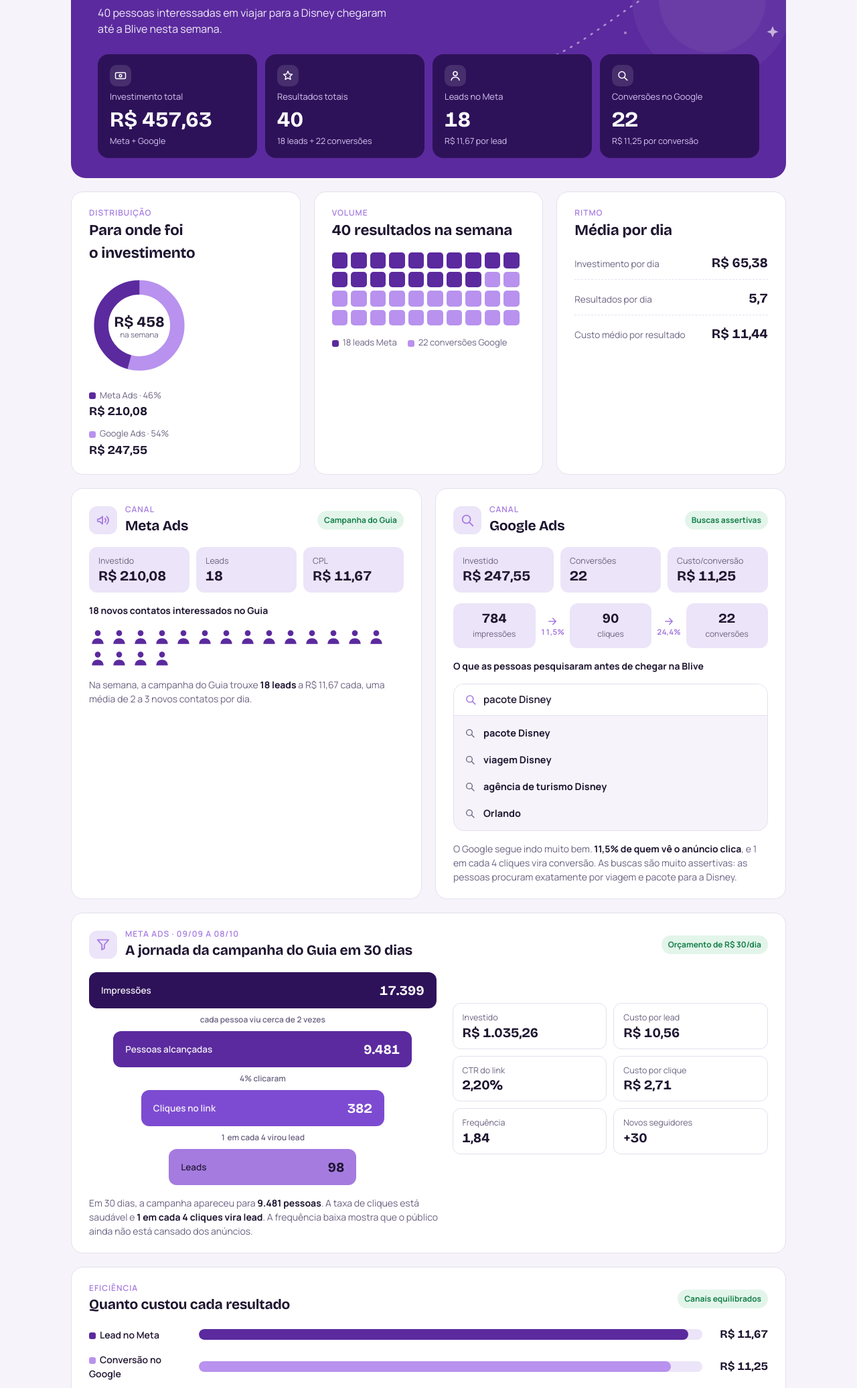
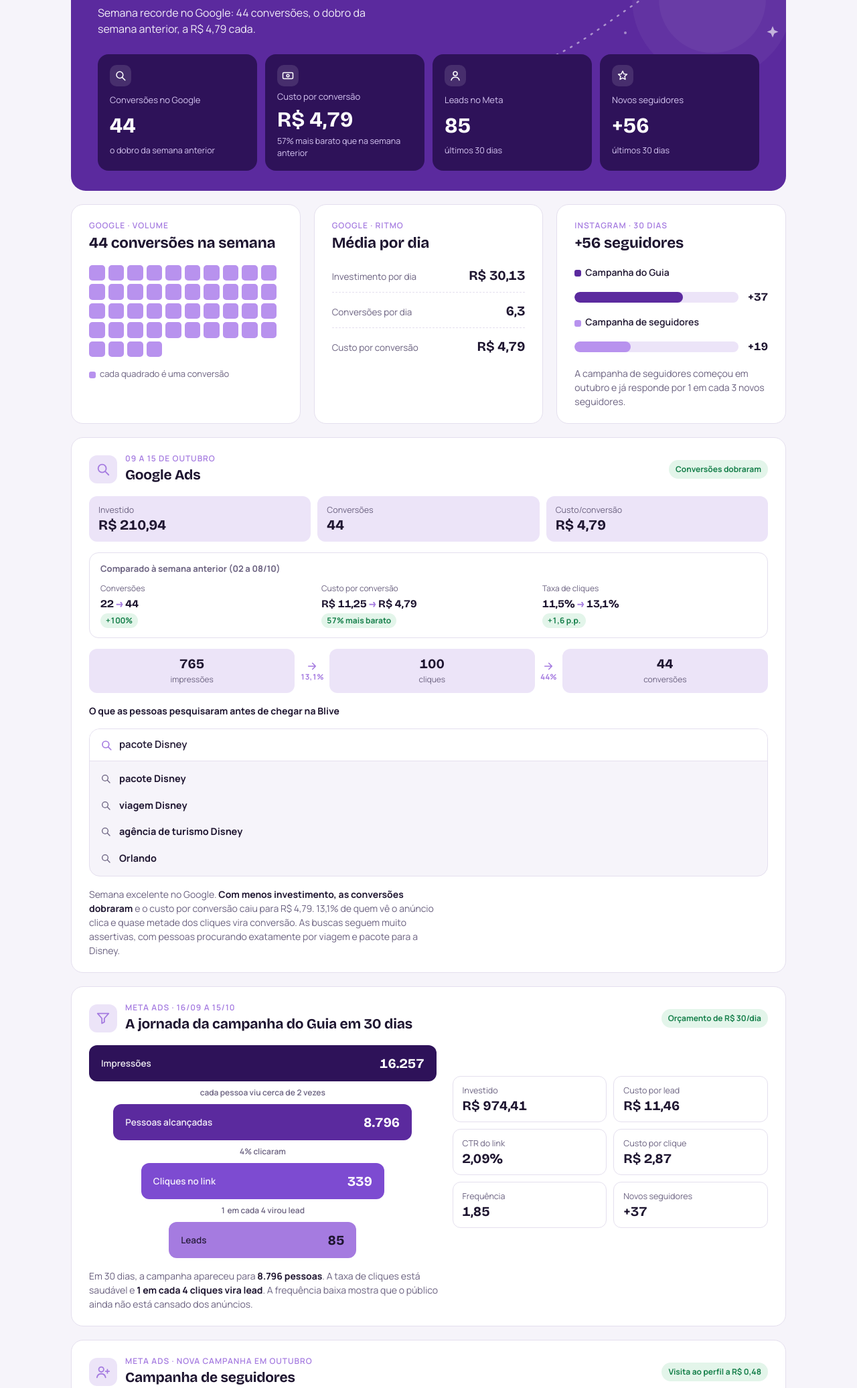
Before and after one commit to GabiPillarDev/Blivedash, a plain HTML site: page index.html in a window 1280 px wide. Shown: the part 161-2234 px from the top of the page at 67% size. Drawn offline with nearby package versions, Linux system fonts and the light colour scheme.

Commit message:
Update index.html

```diff
--- a/index.html
+++ b/index.html
@@ -67,6 +67,8 @@ h1,h2,h3{font-family:var(--display);margin:0;text-wrap:balance;letter-spacing:-.
 .note strong{color:var(--ink)}
 
 .trio{display:grid;grid-template-columns:repeat(3,minmax(0,1fr));gap:20px}
+.trio .cost-row{grid-template-columns:1fr auto}.trio .cost-row .cname{grid-column:1/-1}
+.trio .cost-row .cval{min-width:0}
 
 /* Donut */
 .donut-wrap{display:flex;align-items:center;gap:20px;flex-wrap:wrap}
@@ -167,6 +169,20 @@ h1,h2,h3{font-family:var(--display);margin:0;text-wrap:balance;letter-spacing:-.
 .gauge span{font-size:12px;color:var(--muted);text-align:center;max-width:16ch}
 @media (max-width:620px){.opp{grid-template-columns:1fr}.gfun{grid-template-columns:1fr;}.garrow svg{transform:rotate(90deg)}}
 
+.seg{display:grid;grid-template-columns:repeat(4,minmax(0,1fr));gap:10px}
+@media (max-width:700px){.seg{grid-template-columns:1fr 1fr}}
+
+.wow{border:1px solid var(--line);border-radius:14px;padding:14px 16px;display:grid;gap:10px}
+.wow-title{margin:0;font-size:13px;font-weight:700;color:var(--muted)}
+.wow-grid{display:grid;grid-template-columns:repeat(3,minmax(0,1fr));gap:10px}
+.wcell{display:grid;gap:2px;min-width:0}
+.wcell .label{font-size:12px;color:var(--muted)}
+.wval{font-family:var(--display);font-weight:700;font-size:16px}
+.wval i{font-style:normal;color:var(--brand-2)}
+.chg{font-size:12px;font-weight:700;justify-self:start;padding:2px 8px;border-radius:99px}
+.chg.up{background:var(--ok-soft);color:var(--ok)}
+@media (max-width:560px){.wow-grid{grid-template-columns:1fr}}
+
 footer{font-size:12.5px;color:var(--muted);text-align:center}
 
 @media (max-width:920px){.trio{grid-template-columns:1fr 1fr}.trio .panel:last-child{grid-column:1/-1}}
@@ -199,116 +215,83 @@ footer{font-size:12.5px;color:var(--muted);text-align:center}
         <circle cx="380" cy="250" r="3" fill-opacity=".5"/>
       </g>
     </svg>
-
     <div class="hero-top">
       <div class="eyebrow">Atualização semanal de tráfego pago</div>
-      <h1>Blive · Últimos 7 dias</h1>
-      <div class="period">02 a 08 de outubro de 2026 · Meta Ads e Google Ads</div>
-      <p class="lede">40 pessoas interessadas em viajar para a Disney chegaram até a Blive nesta semana.</p>
+      <h1>Blive · 09 a 15 de outubro</h1>
+      <div class="period">Google Ads: 09 a 15/10 · Meta Ads: últimos 30 dias (16/09 a 15/10)</div>
+      <p class="lede">Semana recorde no Google: 44 conversões, o dobro da semana anterior, a R$ 4,79 cada.</p>
     </div>
-
     <div class="kpis">
       <div class="kpi">
+        <span class="ico"><svg viewBox="0 0 24 24"><circle cx="10.5" cy="10.5" r="6.5"/><path d="M15.5 15.5L21 21"/></svg></span>
+        <span class="label">Conversões no Google</span><span class="value num">44</span><span class="sub">o dobro da semana anterior</span>
+      </div>
+      <div class="kpi">
         <span class="ico"><svg viewBox="0 0 24 24"><rect x="2" y="6" width="20" height="12" rx="2"/><circle cx="12" cy="12" r="2.5"/></svg></span>
-        <span class="label">Investimento total</span><span class="value num">R$ 457,63</span><span class="sub">Meta + Google</span>
+        <span class="label">Custo por conversão</span><span class="value num">R$ 4,79</span><span class="sub">57% mais barato que na semana anterior</span>
+      </div>
+      <div class="kpi">
+        <span class="ico"><svg viewBox="0 0 24 24"><circle cx="12" cy="8" r="4"/><path d="M4 21c1-4 4.5-6 8-6s7 2 8 6"/></svg></span>
+        <span class="label">Leads no Meta</span><span class="value num">85</span><span class="sub">últimos 30 dias</span>
       </div>
       <div class="kpi">
         <span class="ico"><svg viewBox="0 0 24 24"><path d="M12 3l2.6 5.6 6 .7-4.5 4.1 1.2 6L12 16.4 6.7 19.4l1.2-6L3.4 9.3l6-.7z"/></svg></span>
-        <span class="label">Resultados totais</span><span class="value num">40</span><span class="sub">18 leads + 22 conversões</span>
-      </div>
-      <div class="kpi">
-        <span class="ico"><svg viewBox="0 0 24 24"><circle cx="12" cy="8" r="4"/><path d="M4 21c1-4 4.5-6 8-6s7 2 8 6"/></svg></span>
-        <span class="label">Leads no Meta</span><span class="value num">18</span><span class="sub">R$ 11,67 por lead</span>
-      </div>
-      <div class="kpi">
-        <span class="ico"><svg viewBox="0 0 24 24"><circle cx="10.5" cy="10.5" r="6.5"/><path d="M15.5 15.5L21 21"/></svg></span>
-        <span class="label">Conversões no Google</span><span class="value num">22</span><span class="sub">R$ 11,25 por conversão</span>
+        <span class="label">Novos seguidores</span><span class="value num">+56</span><span class="sub">últimos 30 dias</span>
       </div>
     </div>
   </header>
 
   <div class="trio">
     <section class="panel">
-      <div><div class="eyebrow soft">Distribuição</div><h2>Para onde foi o investimento</h2></div>
-      <div class="donut-wrap">
-        <svg class="donut" viewBox="0 0 42 42" role="img" aria-label="Meta 46 por cento, Google 54 por cento do investimento">
-          <circle class="track" cx="21" cy="21" r="15.915" fill="none" stroke-width="6"/>
-          <circle class="seg-google" cx="21" cy="21" r="15.915" fill="none" stroke-width="6" stroke-dasharray="54.14 45.86" stroke-dashoffset="25"/>
-          <circle class="seg-meta" cx="21" cy="21" r="15.915" fill="none" stroke-width="6" stroke-dasharray="45.86 54.14" stroke-dashoffset="70.86"/>
-          <text class="center-big num" x="21" y="21.5" text-anchor="middle">R$ 458</text>
-          <text class="center-small" x="21" y="26" text-anchor="middle">na semana</text>
-        </svg>
-        <ul class="legend-list">
-          <li><span class="lname"><i class="dot meta"></i>Meta Ads · 46%</span><span class="lval num">R$ 210,08</span></li>
-          <li><span class="lname"><i class="dot google"></i>Google Ads · 54%</span><span class="lval num">R$ 247,55</span></li>
-        </ul>
+      <div><div class="eyebrow soft">Google · Volume</div><h2>44 conversões na semana</h2></div>
+      <div class="waffle" role="img" aria-label="44 conversões no Google"><span class="g"></span><span class="g"></span><span class="g"></span><span class="g"></span><span class="g"></span><span class="g"></span><span class="g"></span><span class="g"></span><span class="g"></span><span class="g"></span><span class="g"></span><span class="g"></span><span class="g"></span><span class="g"></span><span class="g"></span><span class="g"></span><span class="g"></span><span class="g"></span><span class="g"></span><span class="g"></span><span class="g"></span><span class="g"></span><span class="g"></span><span class="g"></span><span class="g"></span><span class="g"></span><span class="g"></span><span class="g"></span><span class="g"></span><span class="g"></span><span class="g"></span><span class="g"></span><span class="g"></span><span class="g"></span><span class="g"></span><span class="g"></span><span class="g"></span><span class="g"></span><span class="g"></span><span class="g"></span><span class="g"></span><span class="g"></span><span class="g"></span><span class="g"></span></div>
+      <div class="wlegend"><span><i class="dot google"></i>cada quadrado é uma conversão</span></div>
+    </section>
+    <section class="panel">
+      <div><div class="eyebrow soft">Google · Ritmo</div><h2>Média por dia</h2></div>
+      <div class="pace">
+        <div class="pace-row"><span>Investimento por dia</span><b class="num">R$ 30,13</b></div>
+        <div class="pace-row"><span>Conversões por dia</span><b class="num">6,3</b></div>
+        <div class="pace-row"><span>Custo por conversão</span><b class="num">R$ 4,79</b></div>
       </div>
     </section>
-
     <section class="panel">
-      <div><div class="eyebrow soft">Volume</div><h2>40 resultados na semana</h2></div>
-      <div class="waffle" role="img" aria-label="18 leads do Meta e 22 conversões do Google">
-        <span class="m"></span><span class="m"></span><span class="m"></span><span class="m"></span><span class="m"></span><span class="m"></span><span class="m"></span><span class="m"></span><span class="m"></span><span class="m"></span>
-        <span class="m"></span><span class="m"></span><span class="m"></span><span class="m"></span><span class="m"></span><span class="m"></span><span class="m"></span><span class="m"></span><span class="g"></span><span class="g"></span>
-        <span class="g"></span><span class="g"></span><span class="g"></span><span class="g"></span><span class="g"></span><span class="g"></span><span class="g"></span><span class="g"></span><span class="g"></span><span class="g"></span>
-        <span class="g"></span><span class="g"></span><span class="g"></span><span class="g"></span><span class="g"></span><span class="g"></span><span class="g"></span><span class="g"></span><span class="g"></span><span class="g"></span>
+      <div><div class="eyebrow soft">Instagram · 30 dias</div><h2>+56 seguidores</h2></div>
+      <div class="cost">
+        <div class="cost-row"><span class="cname"><i class="dot meta"></i>Campanha do Guia</span><div class="track"><div class="fill meta" style="width:66%"></div></div><span class="cval num">+37</span></div>
+        <div class="cost-row"><span class="cname"><i class="dot google"></i>Campanha de seguidores</span><div class="track"><div class="fill google" style="width:34%"></div></div><span class="cval num">+19</span></div>
       </div>
-      <div class="wlegend"><span><i class="dot meta"></i>18 leads Meta</span><span><i class="dot google"></i>22 conversões Google</span></div>
-    </section>
-
-    <section class="panel">
-      <div><div class="eyebrow soft">Ritmo</div><h2>Média por dia</h2></div>
-      <div class="pace">
-        <div class="pace-row"><span>Investimento por dia</span><b class="num">R$ 65,38</b></div>
-        <div class="pace-row"><span>Resultados por dia</span><b class="num">5,7</b></div>
-        <div class="pace-row"><span>Custo médio por resultado</span><b class="num">R$ 11,44</b></div>
-      </div>
+      <p class="note">A campanha de seguidores começou em outubro e já responde por 1 em cada 3 novos seguidores.</p>
     </section>
   </div>
 
-  <div class="channels">
-
-    <section class="panel">
-      <div class="panel-head">
-        <div class="title-ico">
-          <span class="badge-ico"><svg viewBox="0 0 24 24"><path d="M3 11v2a1 1 0 0 0 1 1h2l5 4V6L6 10H4a1 1 0 0 0-1 1z"/><path d="M15 9a4 4 0 0 1 0 6"/><path d="M18 6a8 8 0 0 1 0 12"/></svg></span>
-          <div><div class="eyebrow soft">Canal</div><h2>Meta Ads</h2></div>
-        </div>
-        <span class="pill ok">Campanha do Guia</span>
-      </div>
-      <div class="stats">
-        <div class="stat"><div class="label">Investido</div><div class="value num">R$ 210,08</div></div>
-        <div class="stat"><div class="label">Leads</div><div class="value num">18</div></div>
-        <div class="stat"><div class="label">CPL</div><div class="value num">R$ 11,67</div></div>
-      </div>
-      <p class="people-title">18 novos contatos interessados no Guia</p>
-      <div class="people" aria-hidden="true">
-        <svg viewBox="0 0 24 24"><circle class="head" cx="12" cy="7" r="4"/><path class="body" d="M4 22c0-5 3.6-8 8-8s8 3 8 8z"/></svg><svg viewBox="0 0 24 24"><circle class="head" cx="12" cy="7" r="4"/><path class="body" d="M4 22c0-5 3.6-8 8-8s8 3 8 8z"/></svg><svg viewBox="0 0 24 24"><circle class="head" cx="12" cy="7" r="4"/><path class="body" d="M4 22c0-5 3.6-8 8-8s8 3 8 8z"/></svg><svg viewBox="0 0 24 24"><circle class="head" cx="12" cy="7" r="4"/><path class="body" d="M4 22c0-5 3.6-8 8-8s8 3 8 8z"/></svg><svg viewBox="0 0 24 24"><circle class="head" cx="12" cy="7" r="4"/><path class="body" d="M4 22c0-5 3.6-8 8-8s8 3 8 8z"/></svg><svg viewBox="0 0 24 24"><circle class="head" cx="12" cy="7" r="4"/><path class="body" d="M4 22c0-5 3.6-8 8-8s8 3 8 8z"/></svg>
-        <svg viewBox="0 0 24 24"><circle class="head" cx="12" cy="7" r="4"/><path class="body" d="M4 22c0-5 3.6-8 8-8s8 3 8 8z"/></svg><svg viewBox="0 0 24 24"><circle class="head" cx="12" cy="7" r="4"/><path class="body" d="M4 22c0-5 3.6-8 8-8s8 3 8 8z"/></svg><svg viewBox="0 0 24 24"><circle class="head" cx="12" cy="7" r="4"/><path class="body" d="M4 22c0-5 3.6-8 8-8s8 3 8 8z"/></svg><svg viewBox="0 0 24 24"><circle class="head" cx="12" cy="7" r="4"/><path class="body" d="M4 22c0-5 3.6-8 8-8s8 3 8 8z"/></svg><svg viewBox="0 0 24 24"><circle class="head" cx="12" cy="7" r="4"/><path class="body" d="M4 22c0-5 3.6-8 8-8s8 3 8 8z"/></svg><svg viewBox="0 0 24 24"><circle class="head" cx="12" cy="7" r="4"/><path class="body" d="M4 22c0-5 3.6-8 8-8s8 3 8 8z"/></svg>
-        <svg viewBox="0 0 24 24"><circle class="head" cx="12" cy="7" r="4"/><path class="body" d="M4 22c0-5 3.6-8 8-8s8 3 8 8z"/></svg><svg viewBox="0 0 24 24"><circle class="head" cx="12" cy="7" r="4"/><path class="body" d="M4 22c0-5 3.6-8 8-8s8 3 8 8z"/></svg><svg viewBox="0 0 24 24"><circle class="head" cx="12" cy="7" r="4"/><path class="body" d="M4 22c0-5 3.6-8 8-8s8 3 8 8z"/></svg><svg viewBox="0 0 24 24"><circle class="head" cx="12" cy="7" r="4"/><path class="body" d="M4 22c0-5 3.6-8 8-8s8 3 8 8z"/></svg><svg viewBox="0 0 24 24"><circle class="head" cx="12" cy="7" r="4"/><path class="body" d="M4 22c0-5 3.6-8 8-8s8 3 8 8z"/></svg><svg viewBox="0 0 24 24"><circle class="head" cx="12" cy="7" r="4"/><path class="body" d="M4 22c0-5 3.6-8 8-8s8 3 8 8z"/></svg>
-      </div>
-      <p class="note">Na semana, a campanha do Guia trouxe <strong>18 leads</strong> a R$ 11,67 cada, uma média de 2 a 3 novos contatos por dia.</p>
-    </section>
-
-    <section class="panel">
+  <section class="panel">
       <div class="panel-head">
         <div class="title-ico">
           <span class="badge-ico"><svg viewBox="0 0 24 24"><circle cx="10.5" cy="10.5" r="6.5"/><path d="M15.5 15.5L21 21"/></svg></span>
-          <div><div class="eyebrow soft">Canal</div><h2>Google Ads</h2></div>
+          <div><div class="eyebrow soft">09 a 15 de outubro</div><h2>Google Ads</h2></div>
         </div>
-        <span class="pill ok">Buscas assertivas</span>
+        <span class="pill ok">Conversões dobraram</span>
       </div>
       <div class="stats">
-        <div class="stat"><div class="label">Investido</div><div class="value num">R$ 247,55</div></div>
-        <div class="stat"><div class="label">Conversões</div><div class="value num">22</div></div>
-        <div class="stat"><div class="label">Custo/conversão</div><div class="value num">R$ 11,25</div></div>
+        <div class="stat"><div class="label">Investido</div><div class="value num">R$ 210,94</div></div>
+        <div class="stat"><div class="label">Conversões</div><div class="value num">44</div></div>
+        <div class="stat"><div class="label">Custo/conversão</div><div class="value num">R$ 4,79</div></div>
       </div>
-      <div class="gfun" role="img" aria-label="784 impressões, 90 cliques, 22 conversões">
-        <div class="gstep"><b class="num">784</b><span>impressões</span></div>
-        <div class="garrow"><svg viewBox="0 0 24 24"><path d="M5 12h14M13 6l6 6-6 6"/></svg><span class="num">11,5%</span></div>
-        <div class="gstep"><b class="num">90</b><span>cliques</span></div>
-        <div class="garrow"><svg viewBox="0 0 24 24"><path d="M5 12h14M13 6l6 6-6 6"/></svg><span class="num">24,4%</span></div>
-        <div class="gstep"><b class="num">22</b><span>conversões</span></div>
+      <div class="wow">
+        <p class="wow-title">Comparado à semana anterior (02 a 08/10)</p>
+        <div class="wow-grid">
+          <div class="wcell"><span class="label">Conversões</span><span class="wval num">22 <i>→</i> 44</span><span class="chg up num">+100%</span></div>
+          <div class="wcell"><span class="label">Custo por conversão</span><span class="wval num">R$ 11,25 <i>→</i> R$ 4,79</span><span class="chg up num">57% mais barato</span></div>
+          <div class="wcell"><span class="label">Taxa de cliques</span><span class="wval num">11,5% <i>→</i> 13,1%</span><span class="chg up num">+1,6 p.p.</span></div>
+        </div>
+      </div>
+      <div class="gfun" role="img" aria-label="765 impressões, 100 cliques, 44 conversões">
+        <div class="gstep"><b class="num">765</b><span>impressões</span></div>
+        <div class="garrow"><svg viewBox="0 0 24 24"><path d="M5 12h14M13 6l6 6-6 6"/></svg><span class="num">13,1%</span></div>
+        <div class="gstep"><b class="num">100</b><span>cliques</span></div>
+        <div class="garrow"><svg viewBox="0 0 24 24"><path d="M5 12h14M13 6l6 6-6 6"/></svg><span class="num">44%</span></div>
+        <div class="gstep"><b class="num">44</b><span>conversões</span></div>
       </div>
       <p class="search-title">O que as pessoas pesquisaram antes de chegar na Blive</p>
       <div class="search" aria-label="Termos pesquisados">
@@ -320,53 +303,58 @@ footer{font-size:12.5px;color:var(--muted);text-align:center}
           <li><svg viewBox="0 0 24 24"><circle cx="10.5" cy="10.5" r="6.5"/><path d="M15.5 15.5L21 21"/></svg><span><b>Orlando</b></span></li>
         </ul>
       </div>
-      <p class="note">O Google segue indo muito bem. <strong>11,5% de quem vê o anúncio clica</strong>, e 1 em cada 4 cliques vira conversão. As buscas são muito assertivas: as pessoas procuram exatamente por viagem e pacote para a Disney.</p>
+      <p class="note">Semana excelente no Google. <strong>Com menos investimento, as conversões dobraram</strong> e o custo por conversão caiu para R$ 4,79. 13,1% de quem vê o anúncio clica e quase metade dos cliques vira conversão. As buscas seguem muito assertivas, com pessoas procurando exatamente por viagem e pacote para a Disney.</p>
     </section>
-
-  </div>
 
   <section class="panel">
     <div class="panel-head">
       <div class="title-ico">
         <span class="badge-ico"><svg viewBox="0 0 24 24"><path d="M3 4h18l-7 8v6l-4 2v-8z"/></svg></span>
-        <div><div class="eyebrow soft">Meta Ads · 09/09 a 08/10</div><h2>A jornada da campanha do Guia em 30 dias</h2></div>
+        <div><div class="eyebrow soft">Meta Ads · 16/09 a 15/10</div><h2>A jornada da campanha do Guia em 30 dias</h2></div>
       </div>
       <span class="pill ok">Orçamento de R$ 30/dia</span>
     </div>
     <div class="month">
-      <div class="funnel" role="img" aria-label="Funil: 17.399 impressões, 9.481 pessoas alcançadas, 382 cliques no link, 98 leads">
-        <div class="step s1"><span class="sname">Impressões</span><span class="sval num">17.399</span></div>
+      <div class="funnel" role="img" aria-label="Funil: 16.257 impressões, 8.796 pessoas alcançadas, 339 cliques no link, 85 leads">
+        <div class="step s1"><span class="sname">Impressões</span><span class="sval num">16.257</span></div>
         <span class="rate num">cada pessoa viu cerca de 2 vezes</span>
-        <div class="step s2"><span class="sname">Pessoas alcançadas</span><span class="sval num">9.481</span></div>
+        <div class="step s2"><span class="sname">Pessoas alcançadas</span><span class="sval num">8.796</span></div>
         <span class="rate num">4% clicaram</span>
-        <div class="step s3"><span class="sname">Cliques no link</span><span class="sval num">382</span></div>
+        <div class="step s3"><span class="sname">Cliques no link</span><span class="sval num">339</span></div>
         <span class="rate num">1 em cada 4 virou lead</span>
-        <div class="step s4"><span class="sname">Leads</span><span class="sval num">98</span></div>
+        <div class="step s4"><span class="sname">Leads</span><span class="sval num">85</span></div>
       </div>
       <div class="mgrid">
-        <div class="mcell"><div class="label">Investido</div><div class="value num">R$ 1.035,26</div></div>
-        <div class="mcell"><div class="label">Custo por lead</div><div class="value num">R$ 10,56</div></div>
-        <div class="mcell"><div class="label">CTR do link</div><div class="value num">2,20%</div></div>
-        <div class="mcell"><div class="label">Custo por clique</div><div class="value num">R$ 2,71</div></div>
-        <div class="mcell"><div class="label">Frequência</div><div class="value num">1,84</div></div>
-        <div class="mcell"><div class="label">Novos seguidores</div><div class="value num">+30</div></div>
+        <div class="mcell"><div class="label">Investido</div><div class="value num">R$ 974,41</div></div>
+        <div class="mcell"><div class="label">Custo por lead</div><div class="value num">R$ 11,46</div></div>
+        <div class="mcell"><div class="label">CTR do link</div><div class="value num">2,09%</div></div>
+        <div class="mcell"><div class="label">Custo por clique</div><div class="value num">R$ 2,87</div></div>
+        <div class="mcell"><div class="label">Frequência</div><div class="value num">1,85</div></div>
+        <div class="mcell"><div class="label">Novos seguidores</div><div class="value num">+37</div></div>
       </div>
     </div>
-    <p class="note">Em 30 dias, a campanha apareceu para <strong>9.481 pessoas</strong>. A taxa de cliques está saudável e <strong>1 em cada 4 cliques vira lead</strong>. A frequência baixa mostra que o público ainda não está cansado dos anúncios.</p>
+    <p class="note">Em 30 dias, a campanha apareceu para <strong>8.796 pessoas</strong>. A taxa de cliques está saudável e <strong>1 em cada 4 cliques vira lead</strong>. A frequência baixa mostra que o público ainda não está cansado dos anúncios.</p>
   </section>
 
   <section class="panel">
     <div class="panel-head">
-      <div><div class="eyebrow soft">Eficiência</div><h2>Quanto custou cada resultado</h2></div>
-      <span class="pill ok">Canais equilibrados</span>
+      <div class="title-ico">
+        <span class="badge-ico"><svg viewBox="0 0 24 24"><circle cx="9" cy="8" r="4"/><path d="M2 21c.8-4 3.6-6 7-6s6.2 2 7 6"/><path d="M19 8v6M16 11h6"/></svg></span>
+        <div><div class="eyebrow soft">Meta Ads · Nova campanha em outubro</div><h2>Campanha de seguidores</h2></div>
+      </div>
+      <span class="pill ok">Visita ao perfil a R$ 0,48</span>
     </div>
-    <div class="cost">
-      <div class="cost-row"><span class="cname"><i class="dot meta"></i>Lead no Meta</span><div class="track"><div class="fill meta" style="width:97.25%"></div></div><span class="cval num">R$ 11,67</span></div>
-      <div class="cost-row"><span class="cname"><i class="dot google"></i>Conversão no Google</span><div class="track"><div class="fill google" style="width:93.75%"></div></div><span class="cval num">R$ 11,25</span></div>
-      <div class="cost-row"><span class="cname"><i class="dot" style="background:var(--brand-2);opacity:.55"></i>Média geral</span><div class="track"><div class="fill avg" style="width:95.33%"></div></div><span class="cval num">R$ 11,44</span></div>
-      <div class="scale"><span class="lbl"></span><div class="ticks num"><span>R$ 0</span><span>R$ 3</span><span>R$ 6</span><span>R$ 9</span><span>R$ 12</span></div><span class="pad"></span></div>
+    <div class="seg">
+      <div class="mcell"><div class="label">Visitas ao perfil</div><div class="value num">211</div></div>
+      <div class="mcell"><div class="label">Custo por visita</div><div class="value num">R$ 0,48</div></div>
+      <div class="mcell"><div class="label">Investido</div><div class="value num">R$ 101,40</div></div>
+      <div class="mcell"><div class="label">Novos seguidores</div><div class="value num">+19</div></div>
+      <div class="mcell"><div class="label">Pessoas alcançadas</div><div class="value num">3.397</div></div>
+      <div class="mcell"><div class="label">Cliques no link</div><div class="value num">241</div></div>
+      <div class="mcell"><div class="label">CTR do link</div><div class="value num">6,00%</div></div>
+      <div class="mcell"><div class="label">Custo por clique</div><div class="value num">R$ 0,42</div></div>
     </div>
-    <p class="note">Os dois canais estão trazendo resultados por volta de <strong>R$ 11 cada</strong>, o que dá segurança para seguir investindo em ambos.</p>
+    <p class="note">A campanha com conteúdos selecionados começou em outubro para <strong>levar mais gente ao perfil da Blive</strong>. Com pouco investimento, já trouxe 211 visitas e 19 novos seguidores. A taxa de cliques de 6% mostra que os conteúdos chamam atenção.</p>
   </section>
 
   <section class="opp">
@@ -374,9 +362,9 @@ footer{font-size:12.5px;color:var(--muted);text-align:center}
     <div>
       <div class="eyebrow soft">Oportunidade</div>
       <h2>O Google pode trazer mais resultados</h2>
-      <p>A campanha está <strong>limitada pelo orçamento</strong> de R$ 30 por dia. Na semana, ela deixou de aparecer no topo da busca em <strong>37% das vezes</strong> só por falta de verba. Com mais orçamento, ela alcança mais gente que já está procurando por Disney.</p>
+      <p>A campanha está <strong>limitada pelo orçamento</strong> de R$ 30 por dia. De 09 a 15/10, ela deixou de aparecer no topo da busca em <strong>29% das vezes</strong> só por falta de verba. Com o custo por conversão em R$ 4,79, cada real a mais tende a trazer mais gente que já está procurando por Disney.</p>
     </div>
-    <div class="gauge"><b class="num">37%</b><span>das chances de topo perdidas por orçamento</span></div>
+    <div class="gauge"><b class="num">29%</b><span>das chances de topo perdidas por orçamento</span></div>
   </section>
 
   <footer>Advance Digital · Atualização semanal Blive · Outubro 2026</footer>
```
